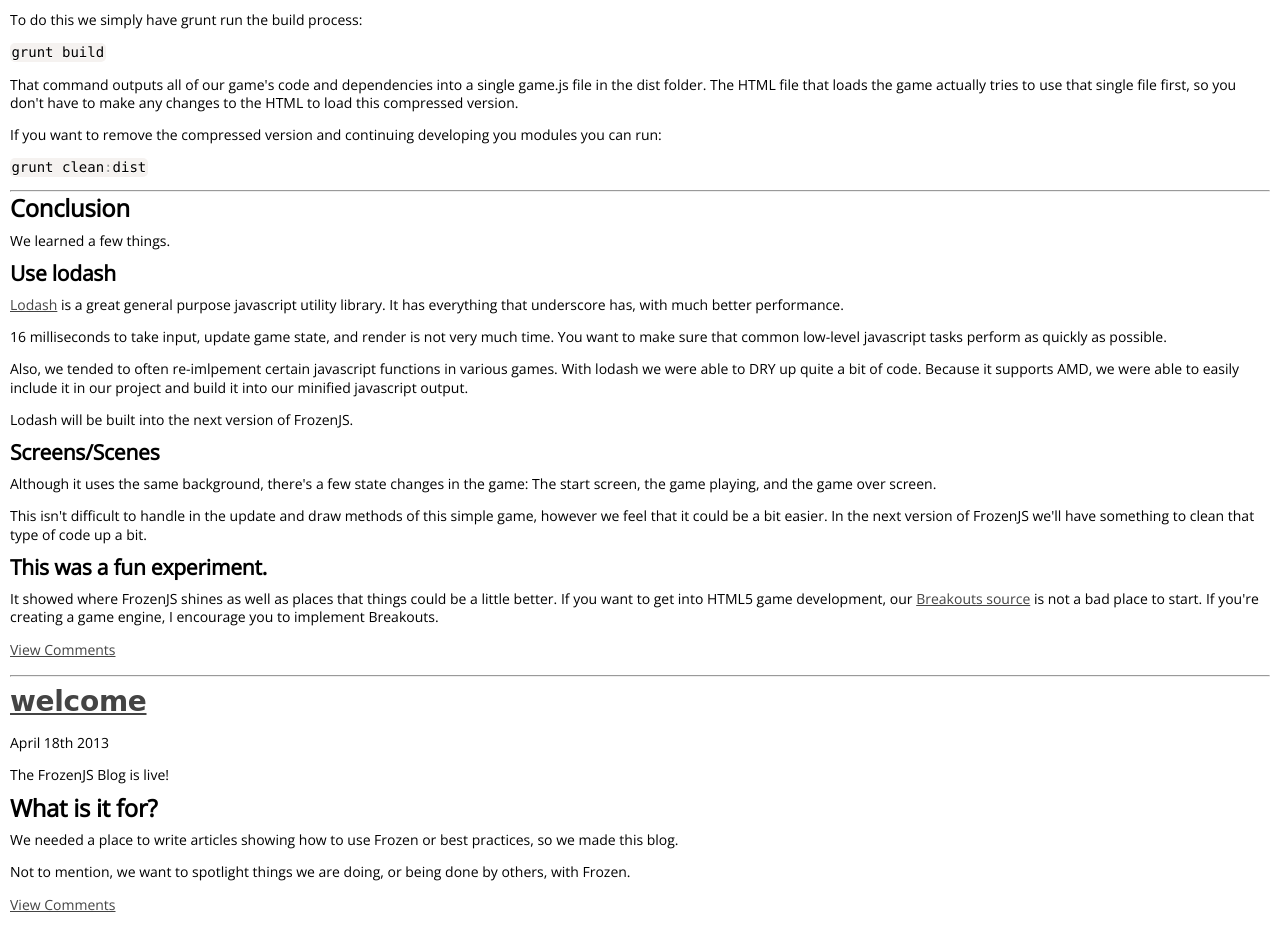
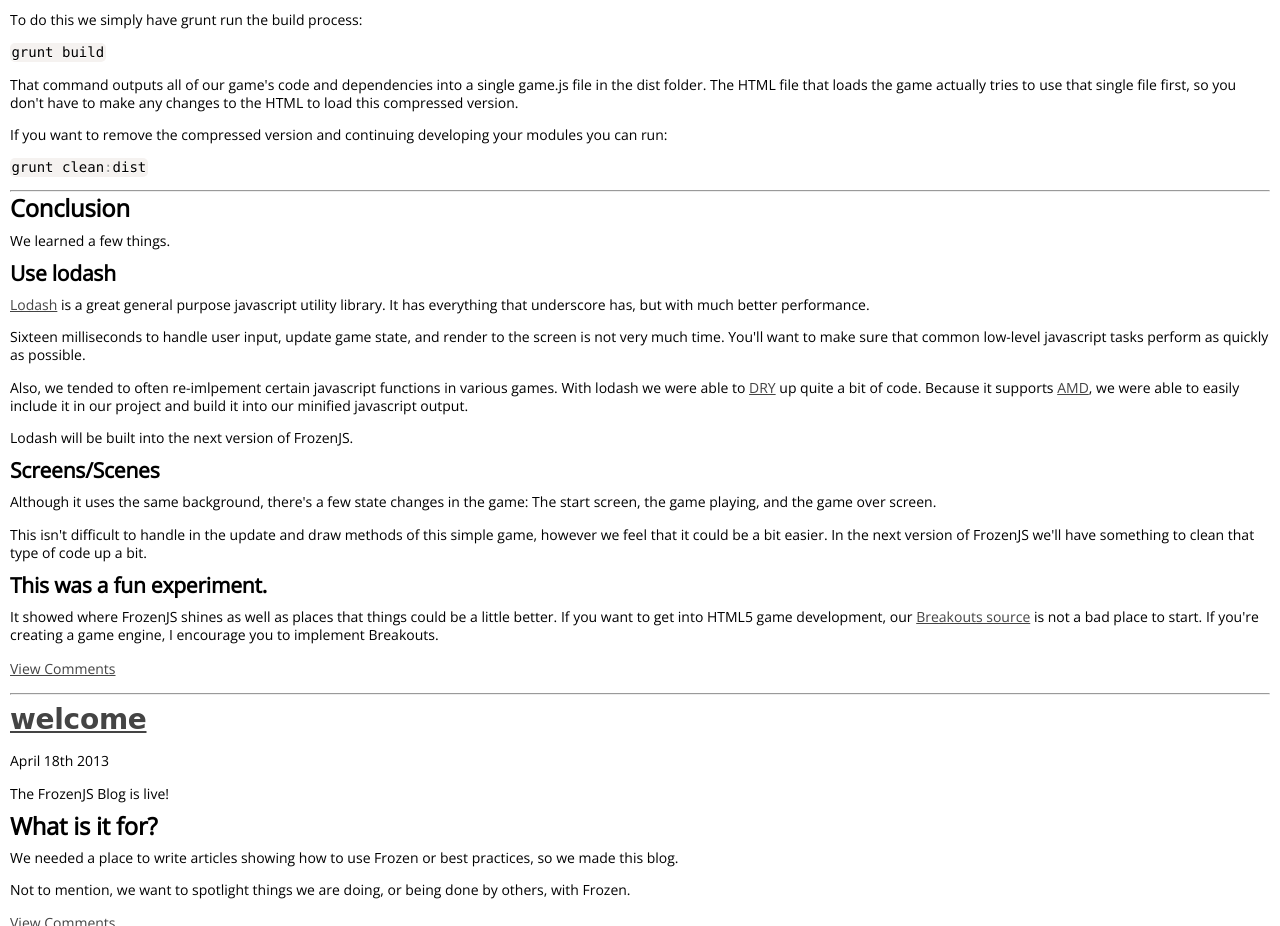
Before and after one commit to frozenjs/frozenjs.github.io, a website: page index.html in a window 1280 px wide. Shown: the part 2642-3568 px from the top of the page. Drawn offline with nearby package versions, Linux system fonts and the light colour scheme; a web font is replaced by a local one.

Commit message:
fix typos

```diff
--- a/index.html
+++ b/index.html
@@ -133,15 +133,15 @@
 <p><code>grunt build</code></p>
 <p>That command outputs all of our game&#39;s code and dependencies into a single game.js file in the dist folder.
 The HTML file that loads the game actually tries to use that single file first, so you don&#39;t have to make any changes to the HTML to load this compressed version.</p>
-<p>If you want to remove the compressed version and continuing developing you modules you can run:</p>
+<p>If you want to remove the compressed version and continuing developing your modules you can run:</p>
 <p><code>grunt clean:dist</code></p>
 <hr>
 <h2>Conclusion</h2>
 <p>We learned a few things.</p>
 <h3>Use lodash</h3>
-<p><a href="http://lodash.com/">Lodash</a> is a great general purpose javascript utility library.  It has everything that underscore has, with much better performance.</p>
-<p>16 milliseconds to take input, update game state, and render is not very much time. You want to make sure that common low-level javascript tasks perform as quickly as possible.</p>
-<p>Also, we tended to often re-imlpement certain javascript functions in various games. With lodash we were able to DRY up quite a bit of code.  Because it supports AMD, we were able to easily include it in our project and build it into our minified javascript output.</p>
+<p><a href="http://lodash.com/">Lodash</a> is a great general purpose javascript utility library.  It has everything that underscore has, but with much better performance.</p>
+<p>Sixteen milliseconds to handle user input, update game state, and render to the screen is not very much time. You&#39;ll want to make sure that common low-level javascript tasks perform as quickly as possible.</p>
+<p>Also, we tended to often re-imlpement certain javascript functions in various games. With lodash we were able to <a href="http://en.wikipedia.org/wiki/Don&#39;t_repeat_yourself">DRY</a> up quite a bit of code.  Because it supports <a href="http://requirejs.org/docs/whyamd.html">AMD</a>, we were able to easily include it in our project and build it into our minified javascript output.</p>
 <p>Lodash will be built into the next version of FrozenJS.</p>
 <h3>Screens/Scenes</h3>
 <p>Although it uses the same background, there&#39;s a few state changes in the game:  The start screen, the game playing, and the game over screen.</p>
```
Also changed, not shown: 2013-04-25-building-breakouts.html (+4 -4 lines), index.xml (+5 -5 lines), markdown/2013-04-25-building-breakouts.md (+4 -4 lines).
